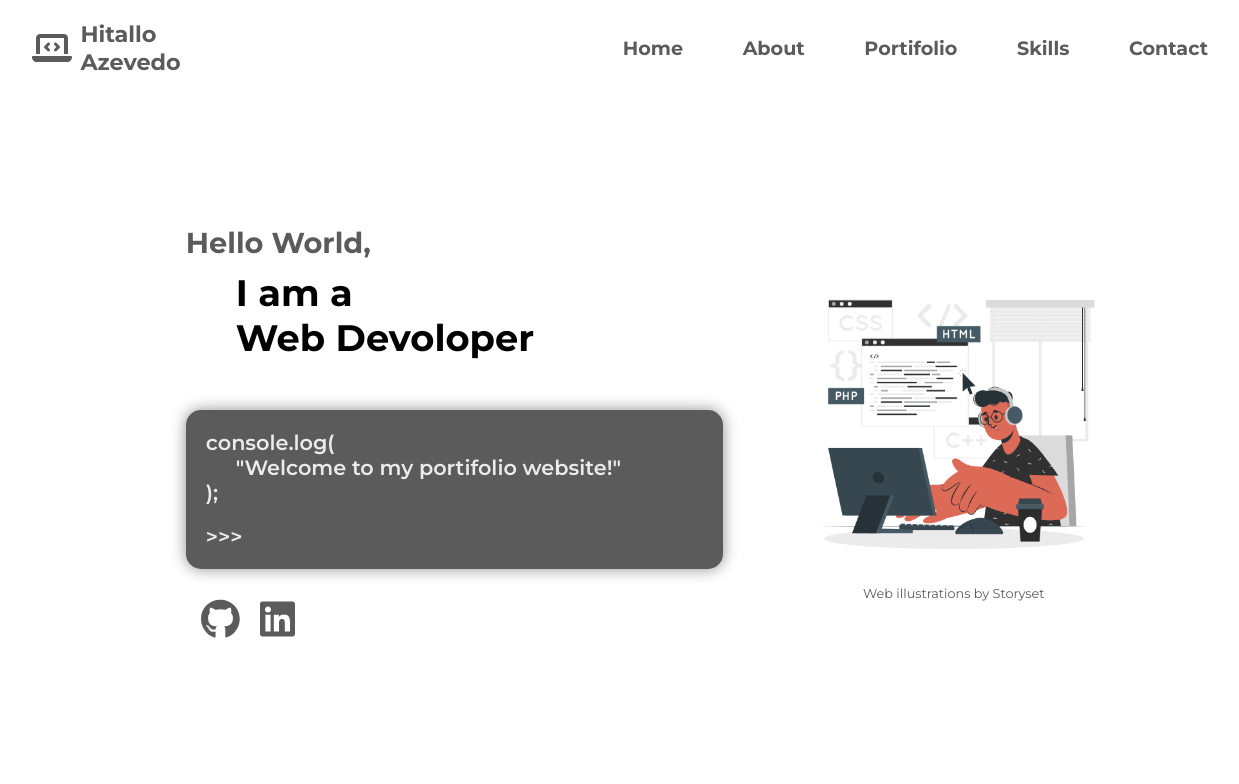
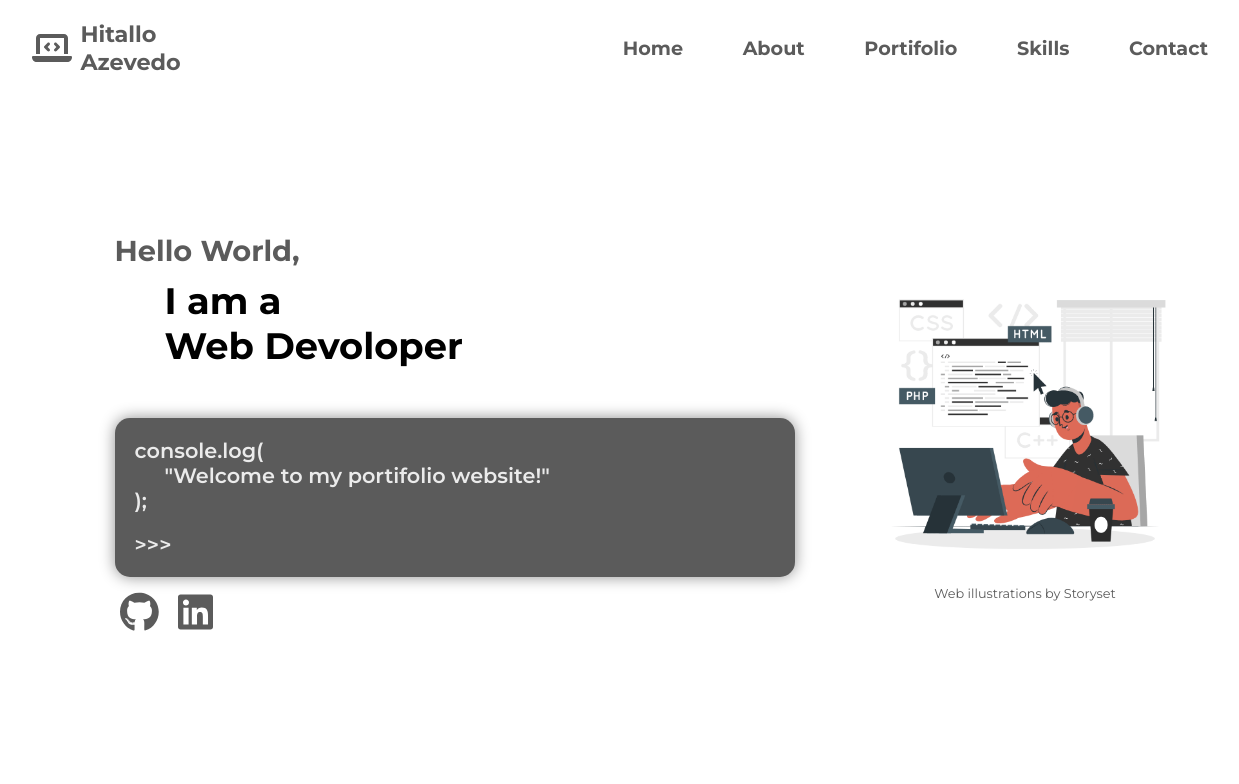
Before and after one commit to hitalloazevedo/portifolio-react, a React (Vite) app: page / in a window 1536 px wide. Shown: the top 784 px of the page, without its empty margins (83-1322 px from the left). Built offline with nearby package versions, Linux system fonts and the light colour scheme.

Commit message:
fix: adjusting home page align

```diff
--- a/src/assets/css/Media-Home.css
+++ b/src/assets/css/Media-Home.css
@@ -7,7 +7,8 @@
     }
 
     .content {
-        width: 75%;
+        width: 90%;
+        max-width: 450px;
     }
 
     .content article {
@@ -90,8 +91,6 @@
         display: flex;
         justify-content: center;
         align-items: center;
-
-        /* background-color: rgb(228, 152, 228); */
     }
 
     .content {
@@ -155,7 +154,8 @@
     }
 
     .content {
-        width: 35%;
+        width: 45%;
+        max-width: 680px;
     }
 
     .content article {
@@ -182,8 +182,6 @@
 
     .content .social-icons-area {
         width: 100%;
-        padding-top: 30px;
-        margin-left: 30px;
     }
 
     .icon {
```
